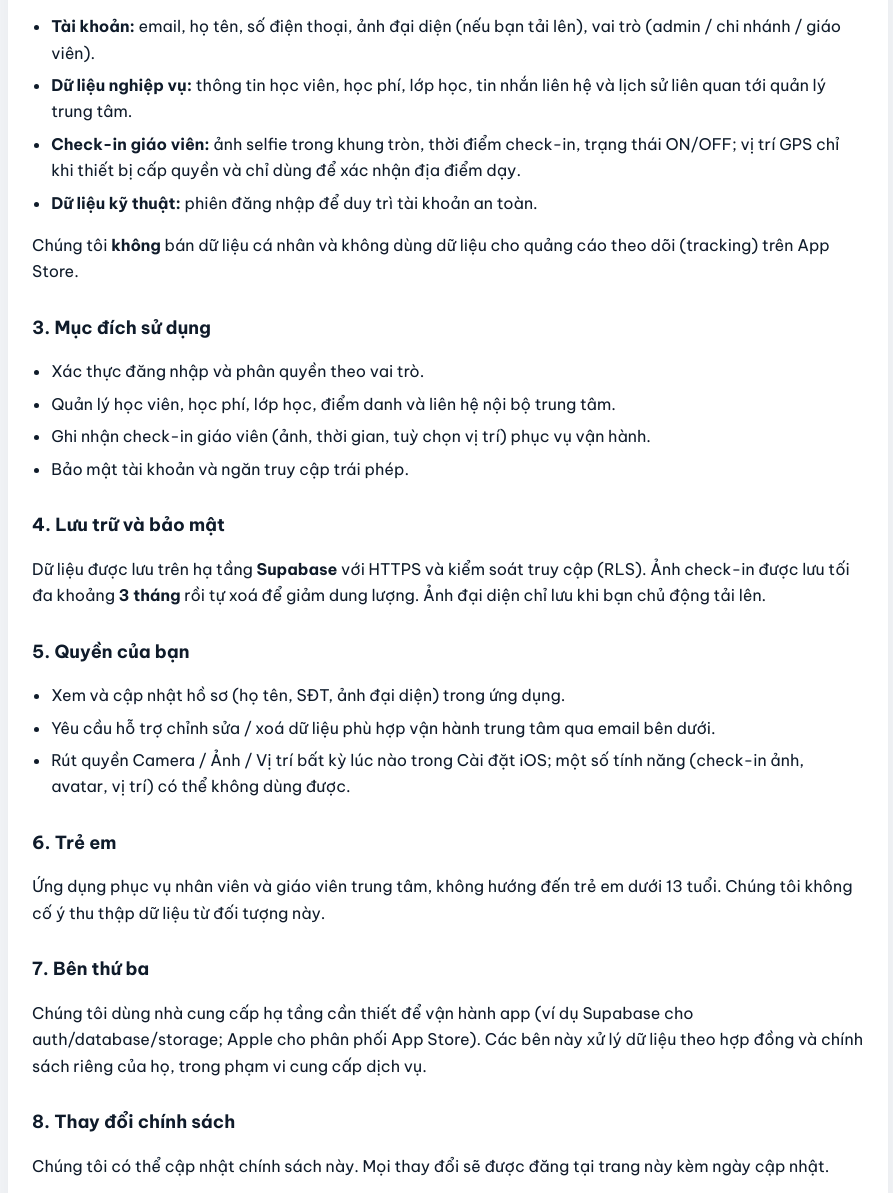
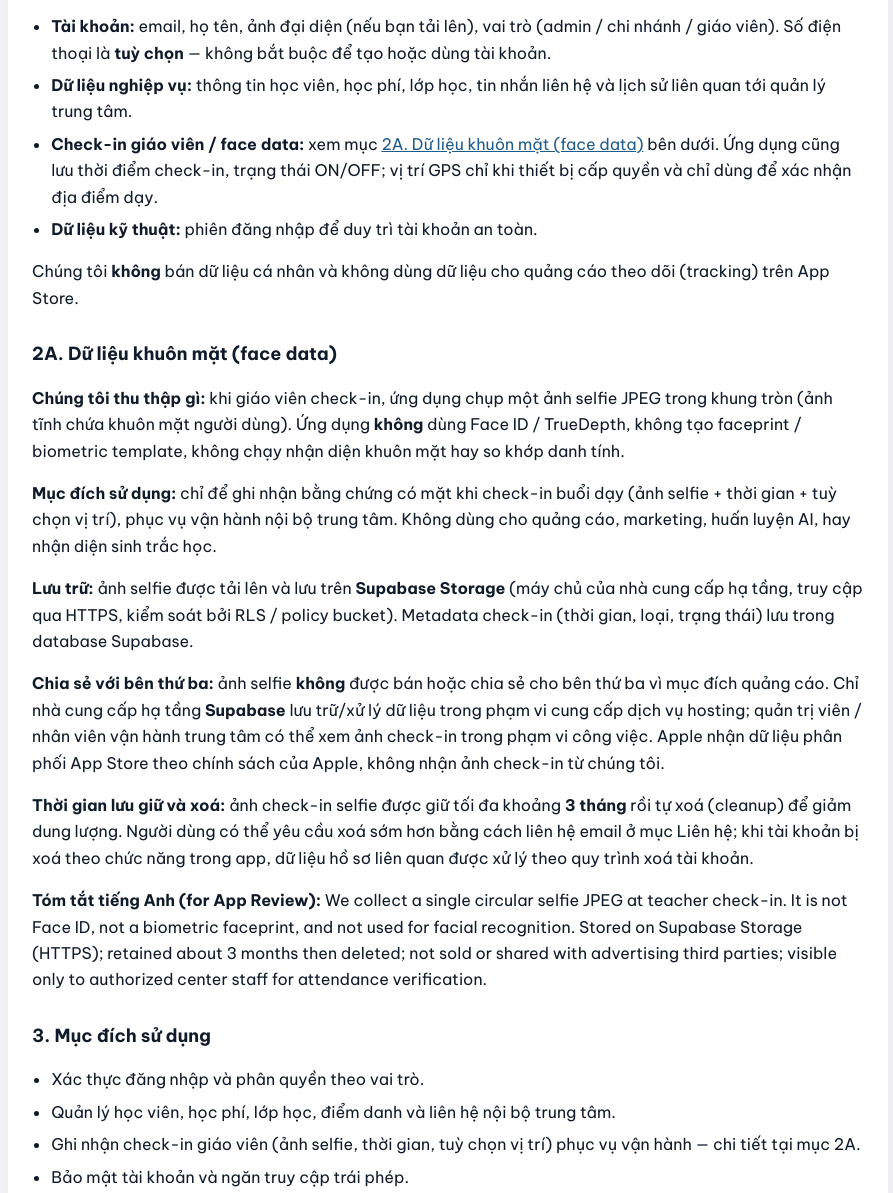
Before and after one commit to iamphamduytuan/himythuatcmc-legal, a plain HTML site: page privacy.html in a window 1280 px wide. Shown: the part 521-1714 px from the top of the page, without its empty margins (192-1085 px from the left). Drawn offline with Linux system fonts and the light colour scheme.

Commit message:
Clarify face data collection, retention, and optional phone in privacy policy for App Review.
Co-authored-by: Cursor <cursoragent@cursor.com>

```diff
--- a/privacy.html
+++ b/privacy.html
@@ -50,7 +50,7 @@
     <div class="wrap">
       <p class="eyebrow">Pháp lý · Ứng dụng Mỹ Thuật CMC</p>
       <h1>Chính sách bảo mật</h1>
-      <p class="meta">Cập nhật lần cuối: 23/11/2026</p>
+      <p class="meta">Cập nhật lần cuối: 24/11/2026</p>
     </div>
   </header>
 
@@ -60,28 +60,36 @@
 
     <h2>2. Thông tin chúng tôi thu thập</h2>
     <ul>
-      <li><strong>Tài khoản:</strong> email, họ tên, số điện thoại, ảnh đại diện (nếu bạn tải lên), vai trò (admin / chi nhánh / giáo viên).</li>
+      <li><strong>Tài khoản:</strong> email, họ tên, ảnh đại diện (nếu bạn tải lên), vai trò (admin / chi nhánh / giáo viên). Số điện thoại là <strong>tuỳ chọn</strong> — không bắt buộc để tạo hoặc dùng tài khoản.</li>
       <li><strong>Dữ liệu nghiệp vụ:</strong> thông tin học viên, học phí, lớp học, tin nhắn liên hệ và lịch sử liên quan tới quản lý trung tâm.</li>
-      <li><strong>Check-in giáo viên:</strong> ảnh selfie trong khung tròn, thời điểm check-in, trạng thái ON/OFF; vị trí GPS chỉ khi thiết bị cấp quyền và chỉ dùng để xác nhận địa điểm dạy.</li>
+      <li><strong>Check-in giáo viên / face data:</strong> xem mục <a href="#face-data">2A. Dữ liệu khuôn mặt (face data)</a> bên dưới. Ứng dụng cũng lưu thời điểm check-in, trạng thái ON/OFF; vị trí GPS chỉ khi thiết bị cấp quyền và chỉ dùng để xác nhận địa điểm dạy.</li>
       <li><strong>Dữ liệu kỹ thuật:</strong> phiên đăng nhập để duy trì tài khoản an toàn.</li>
     </ul>
     <p>Chúng tôi <strong>không</strong> bán dữ liệu cá nhân và không dùng dữ liệu cho quảng cáo theo dõi (tracking) trên App Store.</p>
+
+    <h2 id="face-data">2A. Dữ liệu khuôn mặt (face data)</h2>
+    <p><strong>Chúng tôi thu thập gì:</strong> khi giáo viên check-in, ứng dụng chụp một ảnh selfie JPEG trong khung tròn (ảnh tĩnh chứa khuôn mặt người dùng). Ứng dụng <strong>không</strong> dùng Face ID / TrueDepth, không tạo faceprint / biometric template, không chạy nhận diện khuôn mặt hay so khớp danh tính.</p>
+    <p><strong>Mục đích sử dụng:</strong> chỉ để ghi nhận bằng chứng có mặt khi check-in buổi dạy (ảnh selfie + thời gian + tuỳ chọn vị trí), phục vụ vận hành nội bộ trung tâm. Không dùng cho quảng cáo, marketing, huấn luyện AI, hay nhận diện sinh trắc học.</p>
+    <p><strong>Lưu trữ:</strong> ảnh selfie được tải lên và lưu trên <strong>Supabase Storage</strong> (máy chủ của nhà cung cấp hạ tầng, truy cập qua HTTPS, kiểm soát bởi RLS / policy bucket). Metadata check-in (thời gian, loại, trạng thái) lưu trong database Supabase.</p>
+    <p><strong>Chia sẻ với bên thứ ba:</strong> ảnh selfie <strong>không</strong> được bán hoặc chia sẻ cho bên thứ ba vì mục đích quảng cáo. Chỉ nhà cung cấp hạ tầng <strong>Supabase</strong> lưu trữ/xử lý dữ liệu trong phạm vi cung cấp dịch vụ hosting; quản trị viên / nhân viên vận hành trung tâm có thể xem ảnh check-in trong phạm vi công việc. Apple nhận dữ liệu phân phối App Store theo chính sách của Apple, không nhận ảnh check-in từ chúng tôi.</p>
+    <p><strong>Thời gian lưu giữ và xoá:</strong> ảnh check-in selfie được giữ tối đa khoảng <strong>3 tháng</strong> rồi tự xoá (cleanup) để giảm dung lượng. Người dùng có thể yêu cầu xoá sớm hơn bằng cách liên hệ email ở mục Liên hệ; khi tài khoản bị xoá theo chức năng trong app, dữ liệu hồ sơ liên quan được xử lý theo quy trình xoá tài khoản.</p>
+    <p><strong>Tóm tắt tiếng Anh (for App Review):</strong> We collect a single circular selfie JPEG at teacher check-in. It is not Face ID, not a biometric faceprint, and not used for facial recognition. Stored on Supabase Storage (HTTPS); retained about 3 months then deleted; not sold or shared with advertising third parties; visible only to authorized center staff for attendance verification.</p>
 
     <h2>3. Mục đích sử dụng</h2>
     <ul>
       <li>Xác thực đăng nhập và phân quyền theo vai trò.</li>
       <li>Quản lý học viên, học phí, lớp học, điểm danh và liên hệ nội bộ trung tâm.</li>
-      <li>Ghi nhận check-in giáo viên (ảnh, thời gian, tuỳ chọn vị trí) phục vụ vận hành.</li>
+      <li>Ghi nhận check-in giáo viên (ảnh selfie, thời gian, tuỳ chọn vị trí) phục vụ vận hành — chi tiết tại mục 2A.</li>
       <li>Bảo mật tài khoản và ngăn truy cập trái phép.</li>
     </ul>
 
     <h2>4. Lưu trữ và bảo mật</h2>
-    <p>Dữ liệu được lưu trên hạ tầng <strong>Supabase</strong> với HTTPS và kiểm soát truy cập (RLS). Ảnh check-in được lưu tối đa khoảng <strong>3 tháng</strong> rồi tự xoá để giảm dung lượng. Ảnh đại diện chỉ lưu khi bạn chủ động tải lên.</p>
+    <p>Dữ liệu được lưu trên hạ tầng <strong>Supabase</strong> với HTTPS và kiểm soát truy cập (RLS). Ảnh check-in (face/selfie data) được lưu tối đa khoảng <strong>3 tháng</strong> rồi tự xoá để giảm dung lượng — xem mục 2A. Ảnh đại diện chỉ lưu khi bạn chủ động tải lên.</p>
 
     <h2>5. Quyền của bạn</h2>
     <ul>
-      <li>Xem và cập nhật hồ sơ (họ tên, SĐT, ảnh đại diện) trong ứng dụng.</li>
-      <li>Yêu cầu hỗ trợ chỉnh sửa / xoá dữ liệu phù hợp vận hành trung tâm qua email bên dưới.</li>
+      <li>Xem và cập nhật hồ sơ (họ tên, SĐT tuỳ chọn, ảnh đại diện) trong ứng dụng.</li>
+      <li>Yêu cầu hỗ trợ chỉnh sửa / xoá dữ liệu (gồm ảnh selfie check-in) phù hợp vận hành trung tâm qua email bên dưới.</li>
       <li>Rút quyền Camera / Ảnh / Vị trí bất kỳ lúc nào trong Cài đặt iOS; một số tính năng (check-in ảnh, avatar, vị trí) có thể không dùng được.</li>
     </ul>
 
@@ -89,7 +97,7 @@
     <p>Ứng dụng phục vụ nhân viên và giáo viên trung tâm, không hướng đến trẻ em dưới 13 tuổi. Chúng tôi không cố ý thu thập dữ liệu từ đối tượng này.</p>
 
     <h2>7. Bên thứ ba</h2>
-    <p>Chúng tôi dùng nhà cung cấp hạ tầng cần thiết để vận hành app (ví dụ Supabase cho auth/database/storage; Apple cho phân phối App Store). Các bên này xử lý dữ liệu theo hợp đồng và chính sách riêng của họ, trong phạm vi cung cấp dịch vụ.</p>
+    <p>Chúng tôi dùng nhà cung cấp hạ tầng cần thiết để vận hành app (ví dụ Supabase cho auth/database/storage; Apple cho phân phối App Store). Các bên này xử lý dữ liệu theo hợp đồng và chính sách riêng của họ, trong phạm vi cung cấp dịch vụ. Face/selfie check-in data không được chia sẻ với bên thứ ba ngoài hạ tầng lưu trữ cần thiết (Supabase), như mô tả ở mục 2A.</p>
 
     <h2>8. Thay đổi chính sách</h2>
     <p>Chúng tôi có thể cập nhật chính sách này. Mọi thay đổi sẽ được đăng tại trang này kèm ngày cập nhật.</p>
```
